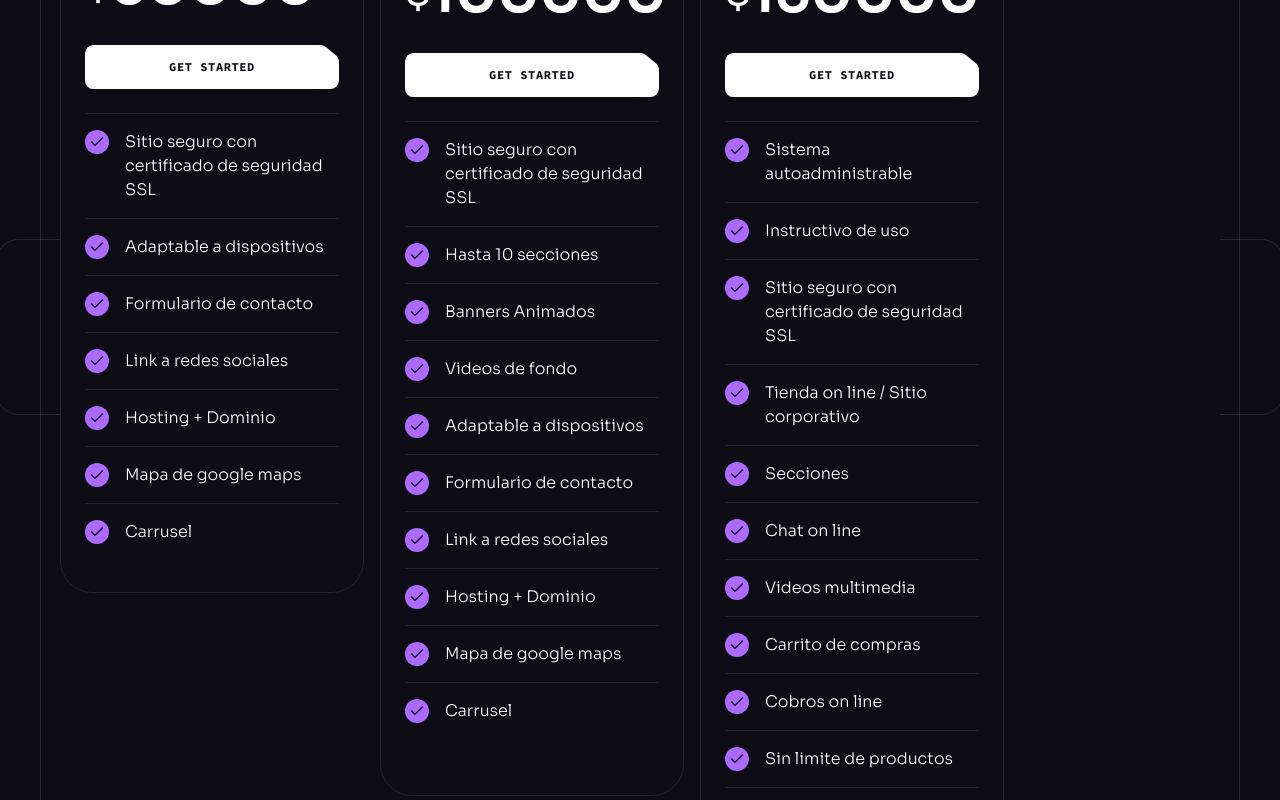
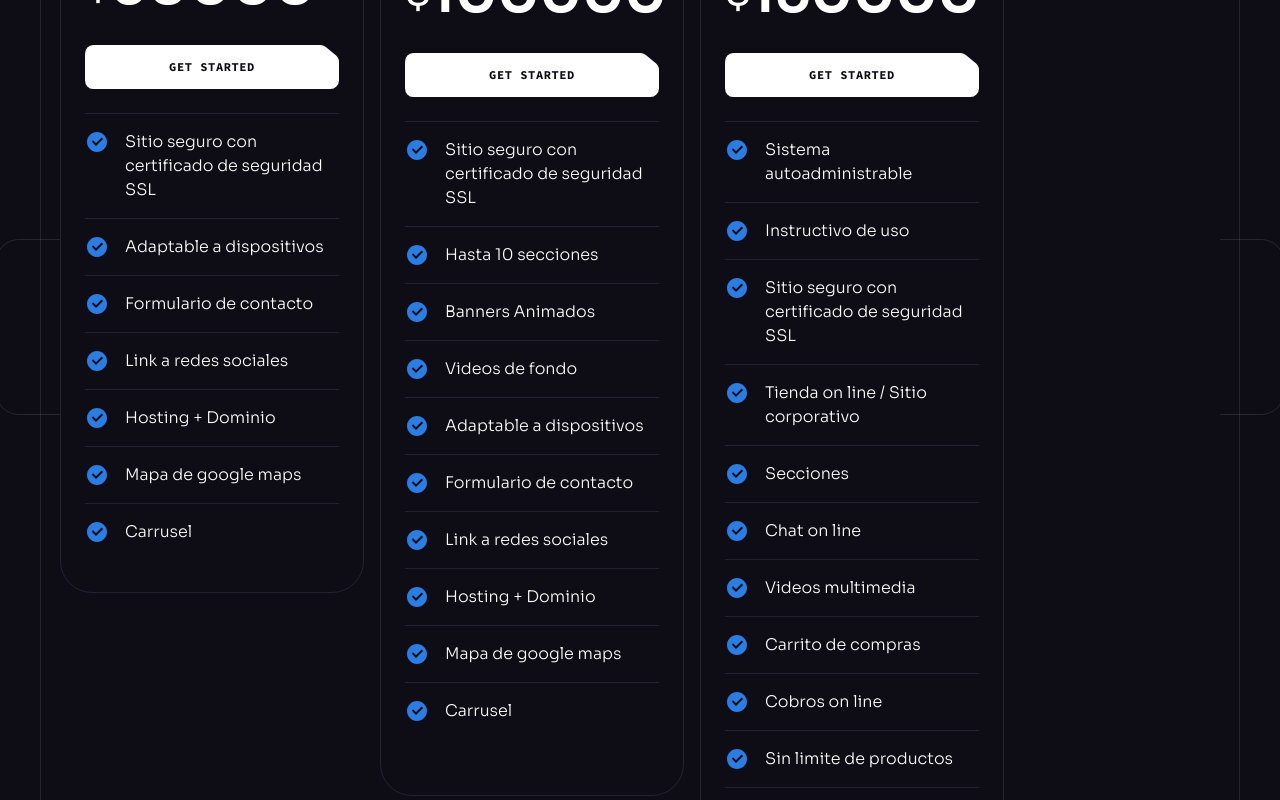
Before and after one commit to silversurferbeats/webConnect, a React (Vite) app: page / in a window 1280 px wide. Shown: the part 4320-5120 px from the top of the page. Built offline with nearby package versions, Linux system fonts and the light colour scheme.

Commit message:
feat(PricingList): change the check icon

```diff
--- a/src/assets/index.js
+++ b/src/assets/index.js
@@ -1,5 +1,5 @@
 import webConnect from "./webConnect.png";
-import check from "./check.svg";
+import blueCheckbox from './blueCheckbox.svg';
 import brainwaveSymbol from "./brainwave-symbol.svg";
 import brainwaveWhiteSymbol from "./brainwave-symbol-white.svg";
 import play from "./play.svg";
@@ -79,7 +79,7 @@ import whatsapp from "./whatsapp.png"
 
 export {
   webConnect,
-  check,
+  blueCheckbox,
   check2,
   loading1,
   brainwaveSymbol,
--- a/src/components/PricingList.jsx
+++ b/src/components/PricingList.jsx
@@ -1,5 +1,5 @@
 import { NavLink } from "react-router-dom";
-import { check } from "../assets";
+import { blueCheckbox } from "../assets";
 import { pricing } from "../constants";
 import Button from "./Button";
 import { useAuth0 } from '@auth0/auth0-react'
@@ -54,7 +54,7 @@ const PricingList = () => {
                 key={index}
                 className="flex items-start py-4 border-t border-n-6"
               >
-                <img src={check} width={24} height={24} alt="Check" />
+                <img src={blueCheckbox} width={24} height={24} alt="Check" />
                 <p className="body-2 ml-4">{feature}</p>
               </li>
             ))}
```
Also changed, not shown: src/assets/blueCheckbox.svg (added), src/assets/check.svg (deleted).
